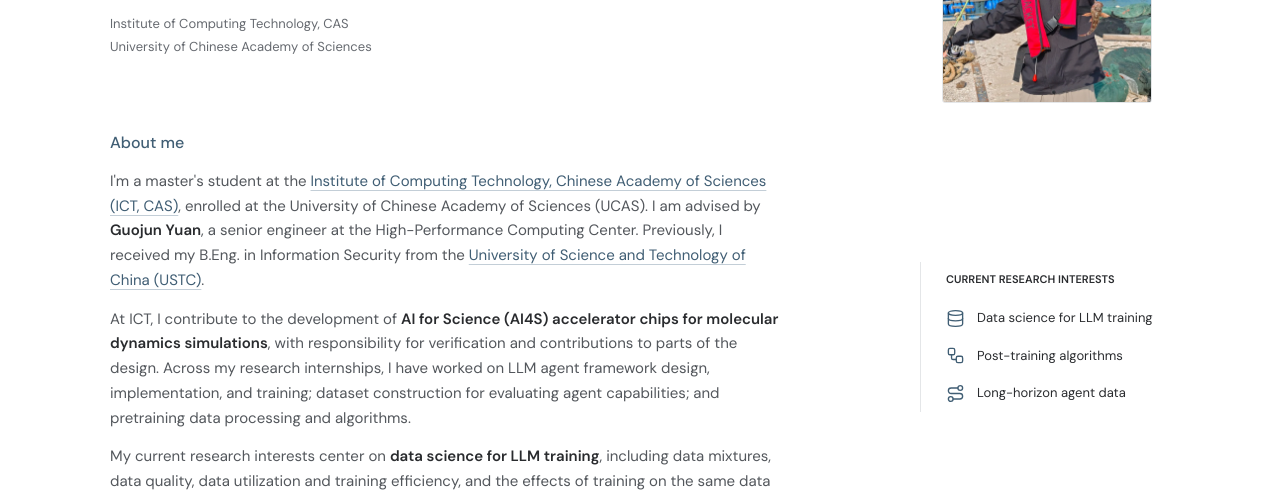
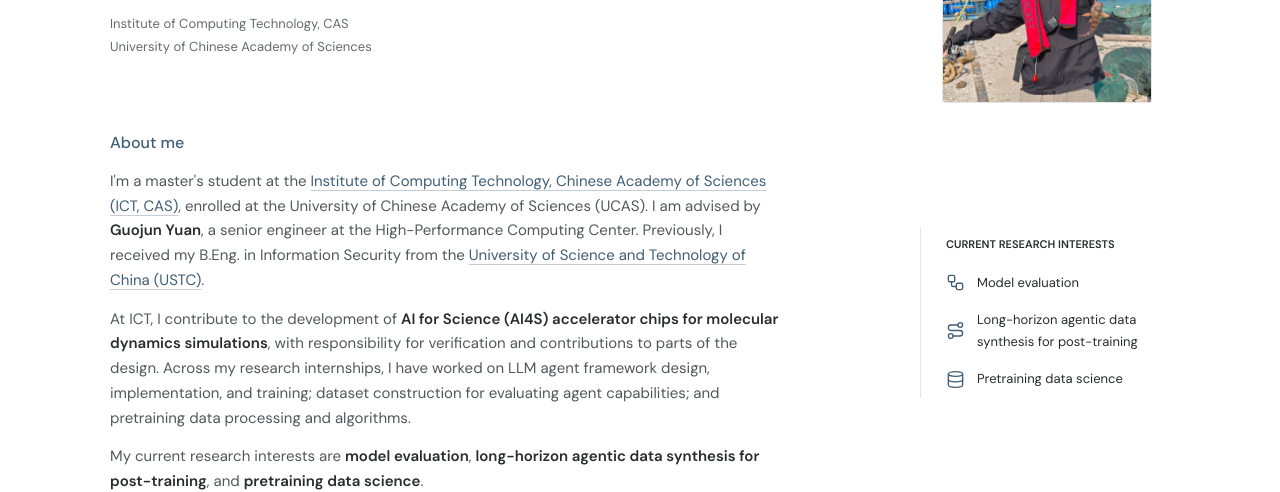
Before and after one commit to 7-23nooboy/7-23nooboy.github.io, a website: page index.html in a window 1280 px wide. Shown: the part 308-800 px from the top of the page. Drawn offline with Linux system fonts and the light colour scheme.

Commit message:
Update research interests in English and Chinese

```diff
--- a/index.html
+++ b/index.html
@@ -4,10 +4,10 @@
   <meta charset="utf-8">
   <meta name="viewport" content="width=device-width, initial-scale=1">
   <meta name="theme-color" content="#ffffff">
-  <meta name="description" content="Yuanzhe Wang, master's student at ICT, CAS and UCAS. Research interests: data science for LLM training, post-training algorithms, and data construction for long-horizon agents.">
+  <meta name="description" content="Yuanzhe Wang, master's student at ICT, CAS and UCAS. Research interests: model evaluation, long-horizon agentic data synthesis for post-training, and pretraining data science.">
   <meta property="og:type" content="website">
   <meta property="og:title" content="Yuanzhe Wang | Personal Homepage">
-  <meta property="og:description" content="Yuanzhe Wang's research: data science for LLM training, post-training algorithms, and long-horizon agents. Master's student at ICT, CAS and UCAS.">
+  <meta property="og:description" content="Yuanzhe Wang's research: model evaluation, long-horizon agentic data synthesis for post-training, and pretraining data science. Master's student at ICT, CAS and UCAS.">
   <meta property="og:url" content="https://7-23nooboy.github.io/">
   <link rel="canonical" href="https://7-23nooboy.github.io/">
   <link rel="icon" href="data:,">
@@ -54,11 +54,11 @@
           <p class="intro-lead">About me</p>
           <p>I'm a master's student at the <a href="https://www.ict.ac.cn/" target="_blank" rel="noopener noreferrer">Institute of Computing Technology, Chinese Academy of Sciences (ICT, CAS)</a>, enrolled at the University of Chinese Academy of Sciences (UCAS). I am advised by <strong>Guojun Yuan</strong>, a senior engineer at the High-Performance Computing Center. Previously, I received my B.Eng. in Information Security from the <a href="https://en.ustc.edu.cn/" target="_blank" rel="noopener noreferrer">University of Science and Technology of China (USTC)</a>.</p>
           <p>At ICT, I contribute to the development of <strong>AI for Science (AI4S) accelerator chips for molecular dynamics simulations</strong>, with responsibility for verification and contributions to parts of the design. Across my research internships, I have worked on LLM agent framework design, implementation, and training; dataset construction for evaluating agent capabilities; and pretraining data processing and algorithms.</p>
-          <p>My current research interests center on <strong>data science for LLM training</strong>, including data mixtures, data quality, data utilization and training efficiency, and the effects of training on the same data over multiple epochs. I am also interested in <strong>post-training algorithms</strong> and <strong>data construction for post-training long-horizon agents</strong>.</p>
+          <p>My current research interests are <strong>model evaluation</strong>, <strong>long-horizon agentic data synthesis for post-training</strong>, and <strong>pretraining data science</strong>.</p>
         </div>
         <aside class="research-note" aria-label="Research interests">
           <p class="eyebrow">Current research interests</p>
-          <ul><li><i data-lucide="database" aria-hidden="true"></i> Data science for LLM training</li><li><i data-lucide="workflow" aria-hidden="true"></i> Post-training algorithms</li><li><i data-lucide="route" aria-hidden="true"></i> Long-horizon agent data</li></ul>
+          <ul><li><i data-lucide="workflow" aria-hidden="true"></i> Model evaluation</li><li><i data-lucide="route" aria-hidden="true"></i> Long-horizon agentic data synthesis for post-training</li><li><i data-lucide="database" aria-hidden="true"></i> Pretraining data science</li></ul>
         </aside>
       </div>
       <div class="social-links" aria-label="Find me online">
--- a/scripts/i18n.js
+++ b/scripts/i18n.js
@@ -31,12 +31,12 @@
   register(".intro-lead", "关于我");
   register(".bio p:nth-child(2)", "我目前是<a href='https://www.ict.ac.cn/' target='_blank' rel='noopener noreferrer'>中国科学院计算技术研究所</a>的硕士研究生，就读于中国科学院大学，师从高性能中心的<strong>元国军高级工程师</strong>。此前，我于<a href='https://www.ustc.edu.cn/' target='_blank' rel='noopener noreferrer'>中国科学技术大学</a>获得信息安全专业工学学士学位。", "html");
   register(".bio p:nth-child(3)", "在计算所，我参与<strong>面向分子动力学模拟的 AI4S 计算加速芯片研发</strong>，负责验证工作，并参与部分设计。在此前的科研实习中，我的研究与实践涉及大语言模型智能体框架的设计、搭建与训练，智能体能力评测数据集的构建，以及预训练数据处理与算法研究。", "html");
-  register(".bio p:nth-child(4)", "目前，我的研究兴趣主要集中在<strong>大语言模型训练中的数据科学</strong>，包括数据配比、数据质量、数据利用与训练效率，以及同一数据在多轮训练中的效果。此外，我也关注<strong>后训练算法</strong>与<strong>面向长程智能体后训练的数据构建</strong>。", "html");
+  register(".bio p:nth-child(4)", "目前，我的研究兴趣主要包括<strong>模型评测</strong>、<strong>面向后训练的长程 Agentic 数据合成</strong>和<strong>预训练数据科学</strong>。", "html");
   register(".research-note", "研究兴趣", "aria-label");
   register(".research-note .eyebrow", "当前研究兴趣");
-  register(".research-note li:nth-child(1)", "大语言模型训练中的数据科学");
-  register(".research-note li:nth-child(2)", "后训练算法");
-  register(".research-note li:nth-child(3)", "长程智能体数据构建");
+  register(".research-note li:nth-child(1)", "模型评测");
+  register(".research-note li:nth-child(2)", "面向后训练的长程 Agentic 数据合成");
+  register(".research-note li:nth-child(3)", "预训练数据科学");
   register(".social-links", "个人链接", "aria-label");
   register(".email-trigger", "邮箱");
   register(".email-panel", "邮箱地址", "aria-label");
@@ -127,8 +127,8 @@
   register("#wavecc [data-lightbox]", "放大 WaveCC 总览图", "aria-label");
   register("#triooo .publication-image img", "TriOoO 架构：三级乱序调度、可复用计算模块与共享片上查找表。", "alt");
   register("#wavecc .publication-image img", "WaveCC 总览：信用采样引擎、步长计算、注入速率控制及处理单元与路由器接口。", "alt");
-  register("meta[name=description]", "汪元喆，中国科学院计算技术研究所硕士研究生，就读于中国科学院大学，关注大语言模型训练中的数据科学、后训练算法及长程智能体数据构建。", "content");
-  register("meta[property='og:description']", "汪元喆的学术主页：大语言模型训练中的数据科学、后训练算法与长程智能体。中国科学院计算技术研究所硕士研究生。", "content");
+  register("meta[name=description]", "汪元喆，中国科学院计算技术研究所硕士研究生，就读于中国科学院大学，关注模型评测、面向后训练的长程 Agentic 数据合成与预训练数据科学。", "content");
+  register("meta[property='og:description']", "汪元喆的学术主页：模型评测、面向后训练的长程 Agentic 数据合成与预训练数据科学。中国科学院计算技术研究所硕士研究生。", "content");
 
   const messages = {
     en: { pageTitle: "Yuanzhe Wang | Personal Homepage", openMenu: "Open navigation", closeMenu: "Close navigation", copyEmail: "Copy {email}", copied: "Email copied!", copyFailed: "Could not copy. You can select the address instead.", results: "Showing {count} publications.", viewProject: "View project" },
```
Also changed, not shown: tests/page.test.cjs (+6 -6 lines).
